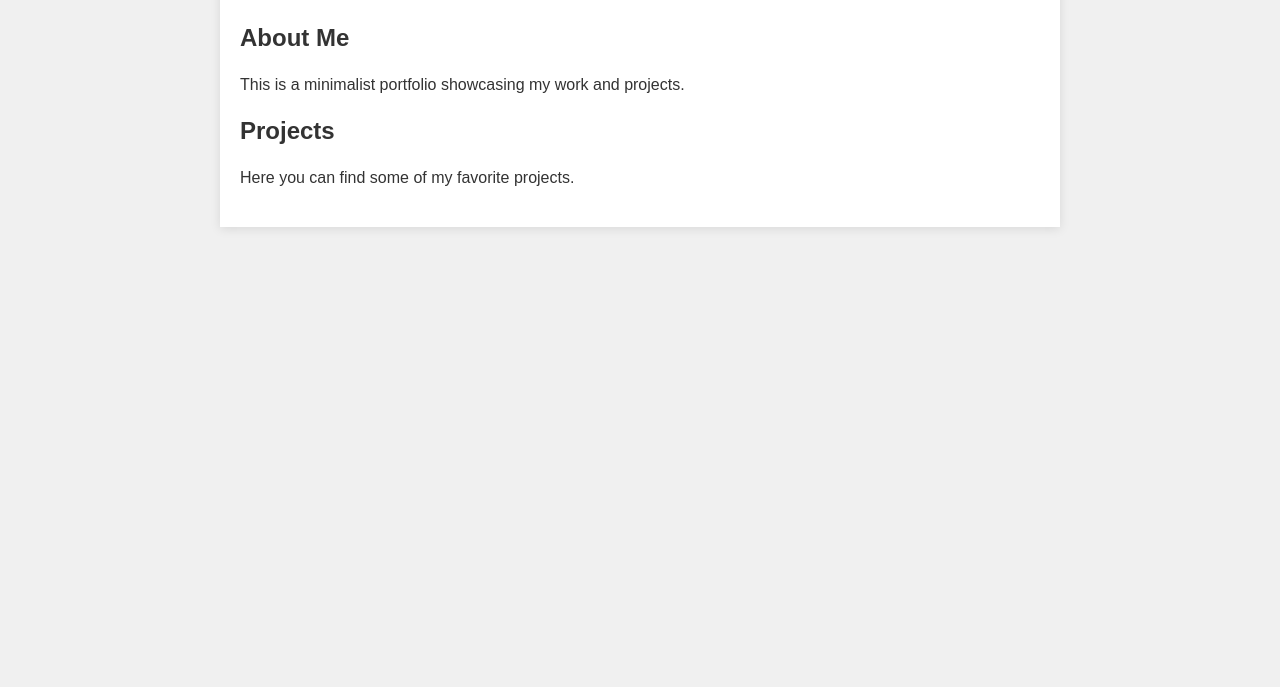
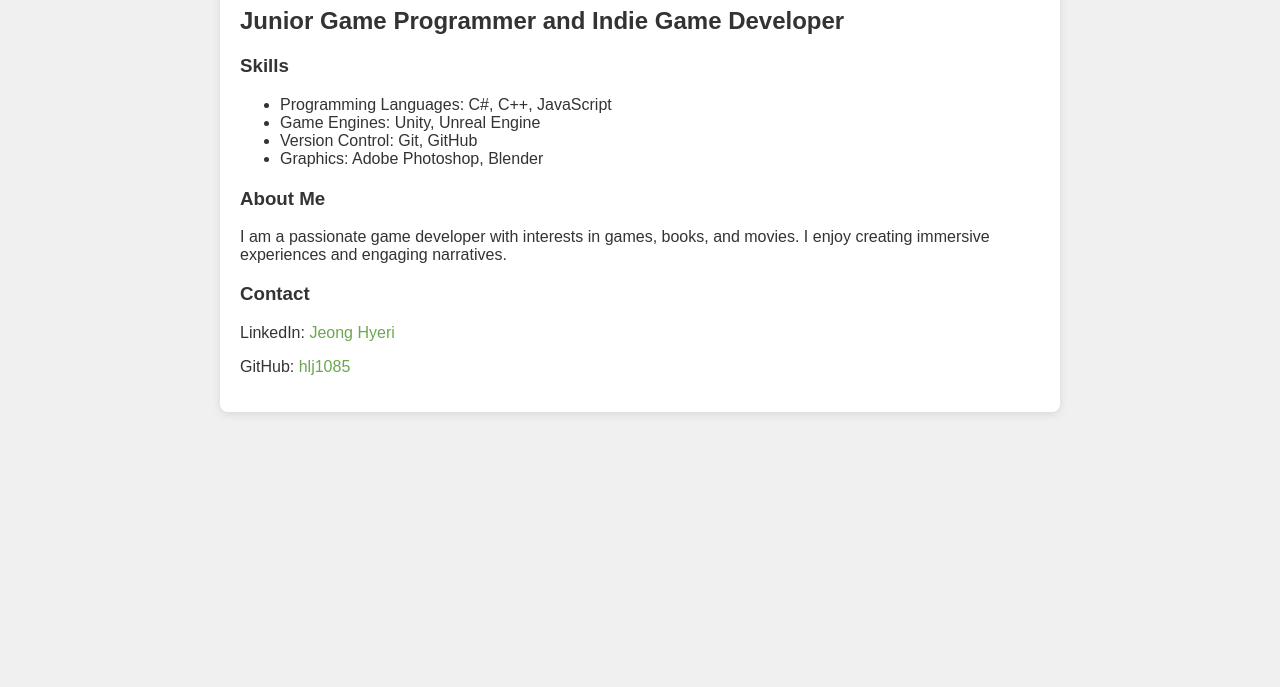
Before and after one commit to hlj1085/Protfolio_website, a plain HTML site: page index.html in a window 1280 px wide. Shown: the part 113-800 px from the top of the page. Drawn offline with Linux system fonts and the light colour scheme.

Commit message:
Update index.html with a minimalist professional portfolio page

```diff
--- a/index.html
+++ b/index.html
@@ -3,46 +3,60 @@
 <head>
     <meta charset="UTF-8">
     <meta name="viewport" content="width=device-width, initial-scale=1.0">
-    <title>Minimalist Portfolio</title>
+    <title>Jeong Hyeri - Junior Game Programmer</title>
     <style>
         body {
             font-family: Arial, sans-serif;
             background-color: #f0f0f0;
             color: #333;
             margin: 0;
-            padding: 0;
+            padding: 20px;
         }
-        header {
-            background-color: #6aa84f;
-            color: white;
-            padding: 20px;
-            text-align: center;
+        h1 {
+            color: #6aa84f;
         }
         .container {
             max-width: 800px;
-            margin: 20px auto;
+            margin: auto;
+            background: white;
             padding: 20px;
-            background: white;
-            box-shadow: 0 2px 10px rgba(0,0,0,0.1);
+            border-radius: 8px;
+            box-shadow: 0 2px 10px rgba(0, 0, 0, 0.1);
         }
-        h1 {
-            font-size: 2em;
-            margin: 0;
+        .skills, .about {
+            margin-top: 20px;
         }
-        p {
-            line-height: 1.6;
+        a {
+            color: #6aa84f;
+            text-decoration: none;
+        }
+        a:hover {
+            text-decoration: underline;
         }
     </style>
 </head>
 <body>
-    <header>
-        <h1>Welcome to My Portfolio</h1>
-    </header>
     <div class="container">
-        <h2>About Me</h2>
-        <p>This is a minimalist portfolio showcasing my work and projects.</p>
-        <h2>Projects</h2>
-        <p>Here you can find some of my favorite projects.</p>
+        <h1>Jeong Hyeri</h1>
+        <h2>Junior Game Programmer and Indie Game Developer</h2>
+        <div class="skills">
+            <h3>Skills</h3>
+            <ul>
+                <li>Programming Languages: C#, C++, JavaScript</li>
+                <li>Game Engines: Unity, Unreal Engine</li>
+                <li>Version Control: Git, GitHub</li>
+                <li>Graphics: Adobe Photoshop, Blender</li>
+            </ul>
+        </div>
+        <div class="about">
+            <h3>About Me</h3>
+            <p>I am a passionate game developer with interests in games, books, and movies. I enjoy creating immersive experiences and engaging narratives.</p>
+        </div>
+        <div class="contact">
+            <h3>Contact</h3>
+            <p>LinkedIn: <a href="https://www.linkedin.com/in/hyeri-jeong-67a6492a8">Jeong Hyeri</a></p>
+            <p>GitHub: <a href="https://github.com/hlj1085">hlj1085</a></p>
+        </div>
     </div>
 </body>
 </html>
```
